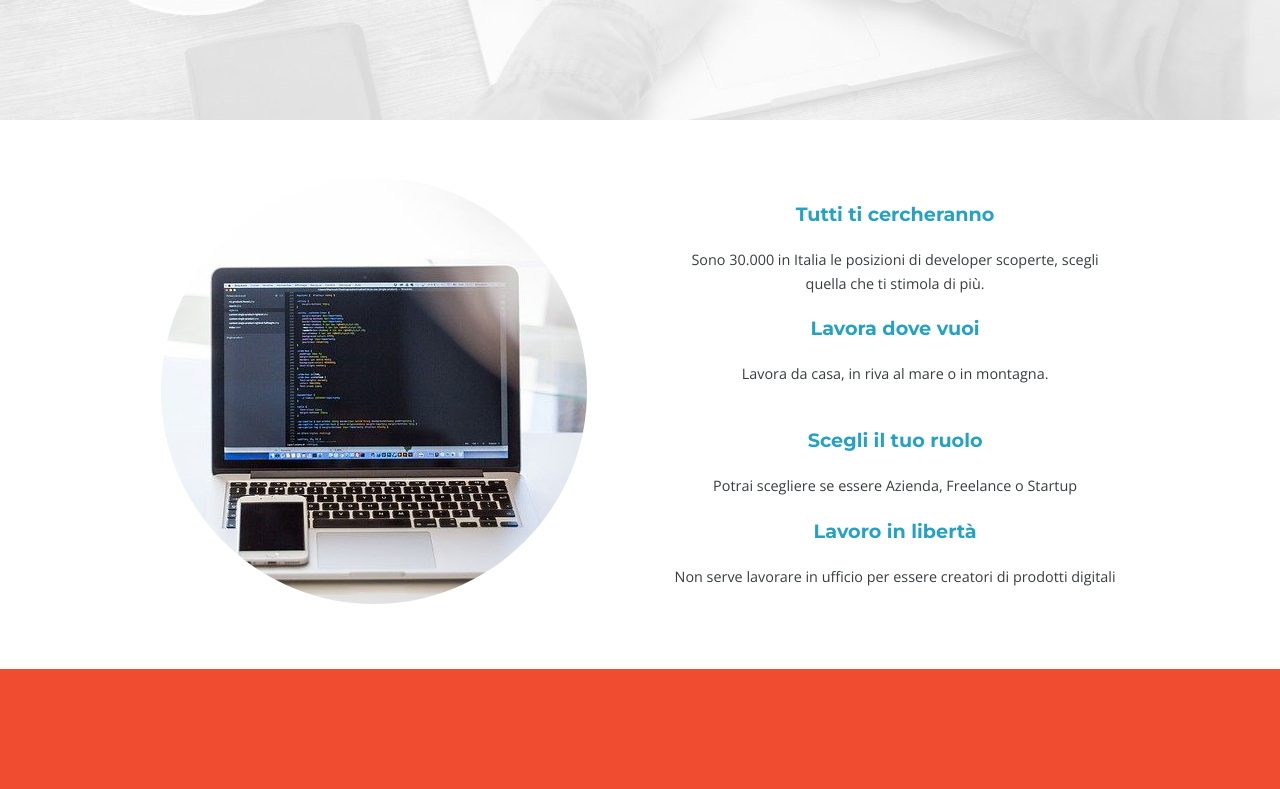
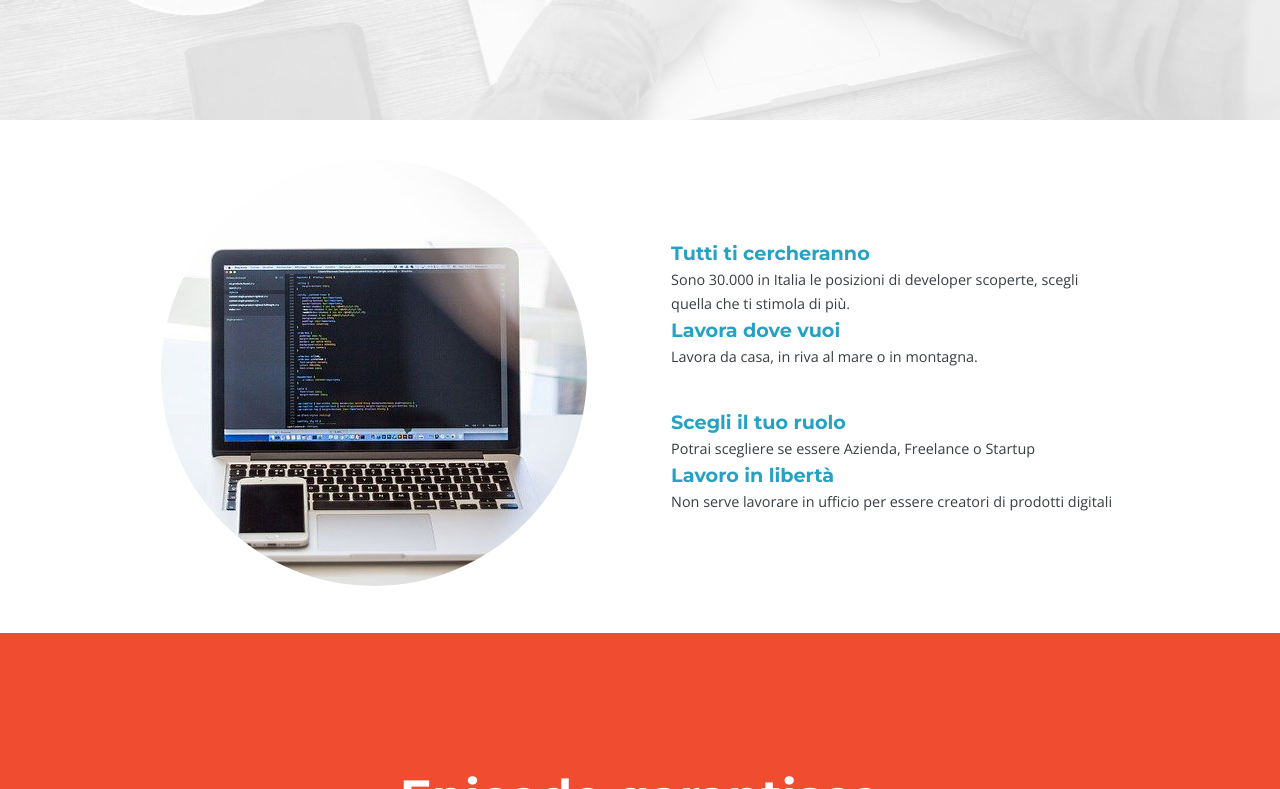
Before and after one commit to SnIvanova/ex5-final, a plain HTML site: page index-desctop.html in a window 1280 px wide. Shown: the part 687-1476 px from the top of the page. Drawn offline with nearby package versions, Linux system fonts and the light colour scheme.

Commit message:
Update desktop.css

```diff
--- a/assets/css/desktop.css
+++ b/assets/css/desktop.css
@@ -64,6 +64,10 @@ body {
     width: 100%;
     border-radius: 100%;
   }
+  .content {
+    text-align: center;
+    margin: 5vh auto;
+  }
   .contentfits {
     display: inline-block;
     text-align: left;
@@ -72,10 +76,11 @@ body {
     max-width: 35vw;
     vertical-align: middle;
   }
-  .content {
-    text-align: center;
-    margin: 5vh auto;
-  }
+  .contentfits h3,
+.contentfits p {
+    text-align: left;
+    margin: 0;
+}
 
   .testimonials {
     text-align: center;
```
